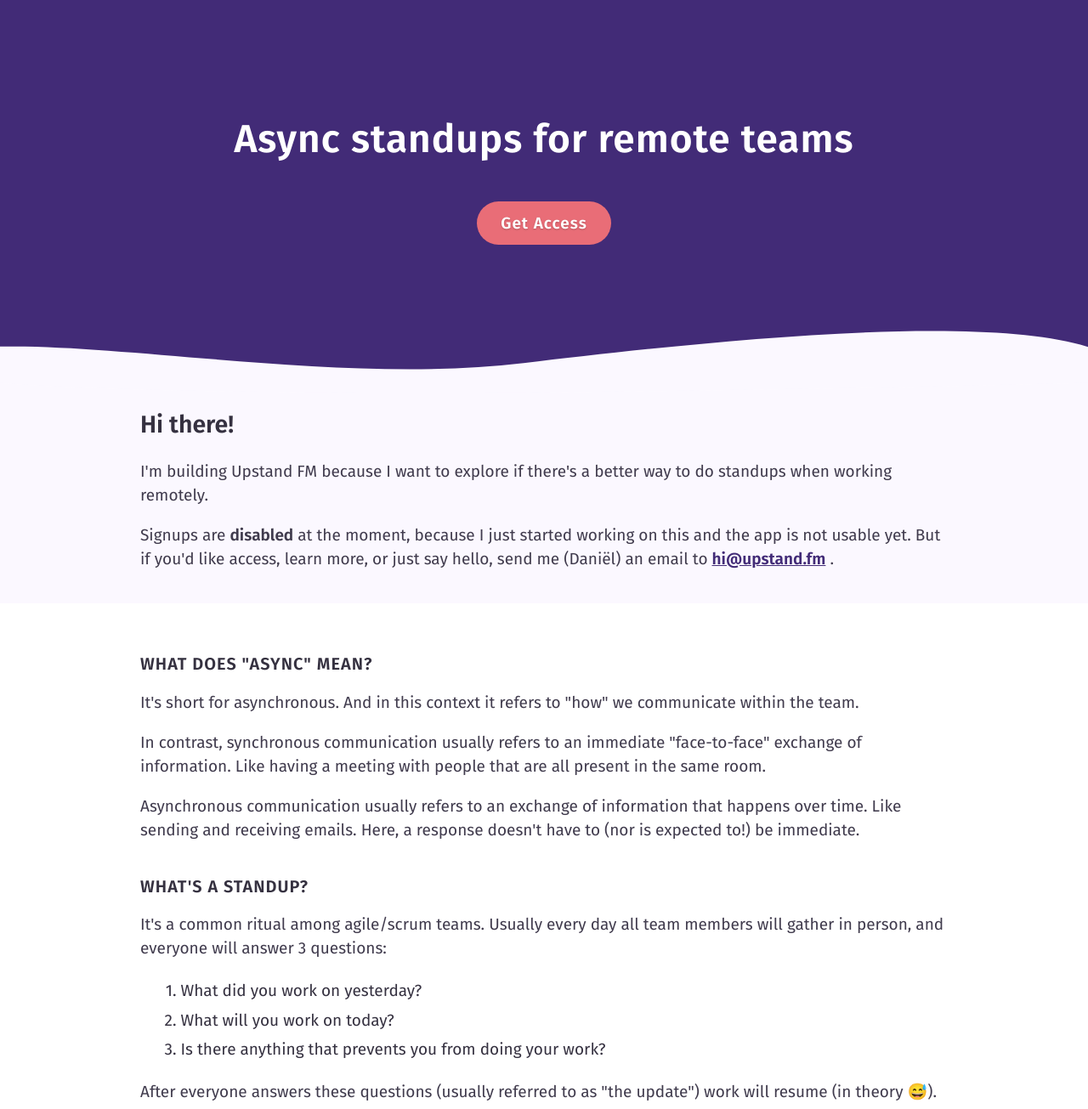
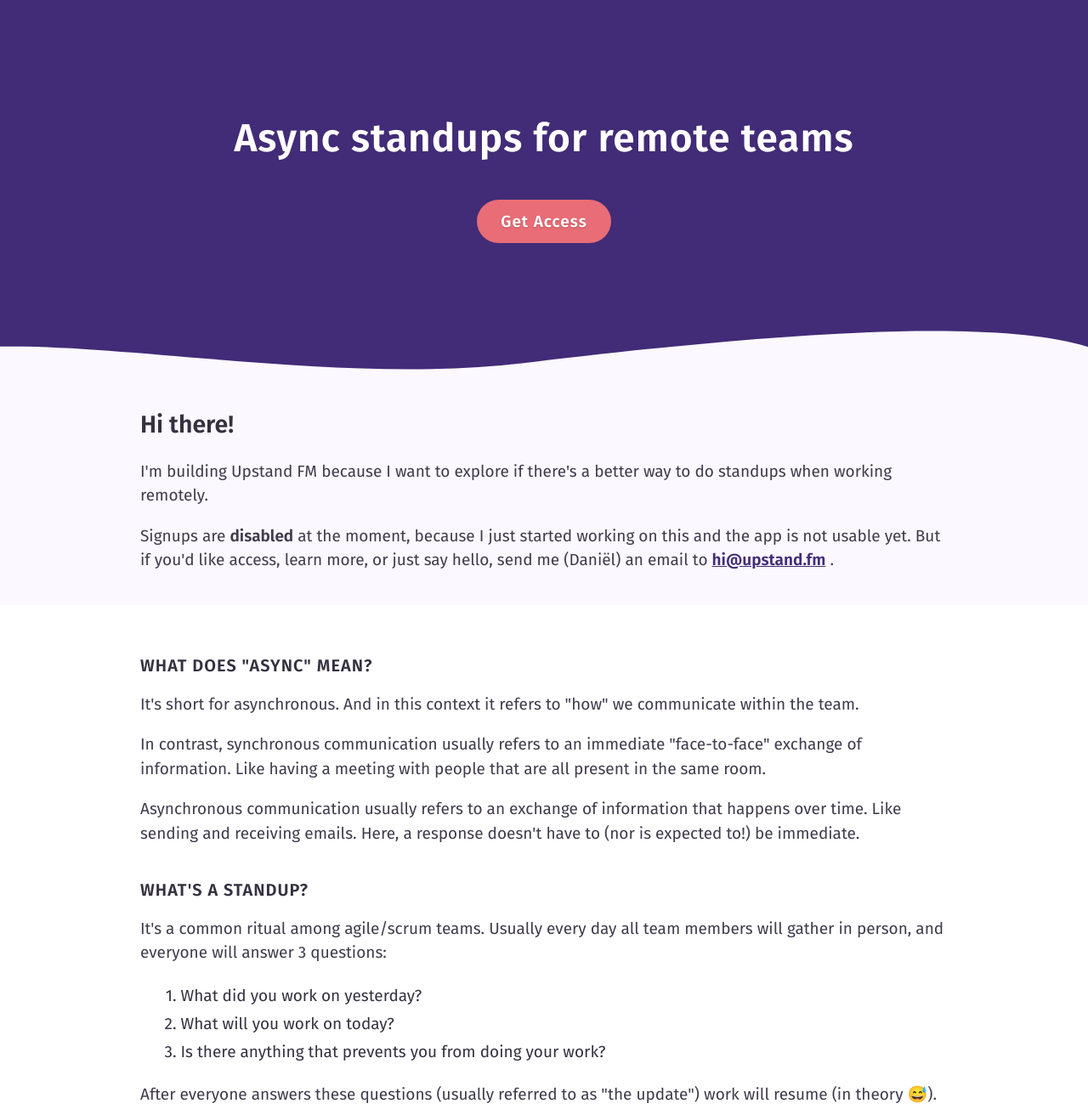
Before and after one commit to upstandfm/website, a website built with Parcel: page src/index.html in a window 1280 px wide. Shown: the part 140-1445 px from the top of the page at 85% size. Built offline with nearby package versions, Linux system fonts and the light colour scheme.

Commit message:
Tweak line height

```diff
--- a/src/index.css
+++ b/src/index.css
@@ -66,7 +66,7 @@
 }
 
 p {
-  line-height: 28px;
+  line-height: 1.5;
   color: var(--color-dark-grey);
 }
 
@@ -76,7 +76,7 @@
 }
 
 li {
-  line-height: 1.8;
+  line-height: 1.75;
 }
 
 :focus {
@@ -166,6 +166,7 @@
 #hero h1 {
   color: var(--color-white);
   letter-spacing: 1px;
+  line-height: 1.125;
 }
 
 #tagline {
@@ -198,6 +199,7 @@
 .cta-title {
   margin: 1em 0 0 0;
   font-size: 2em;
+  line-height: 1.25;
   letter-spacing: 1px;
   color: var(--color-purple);
 }
```
